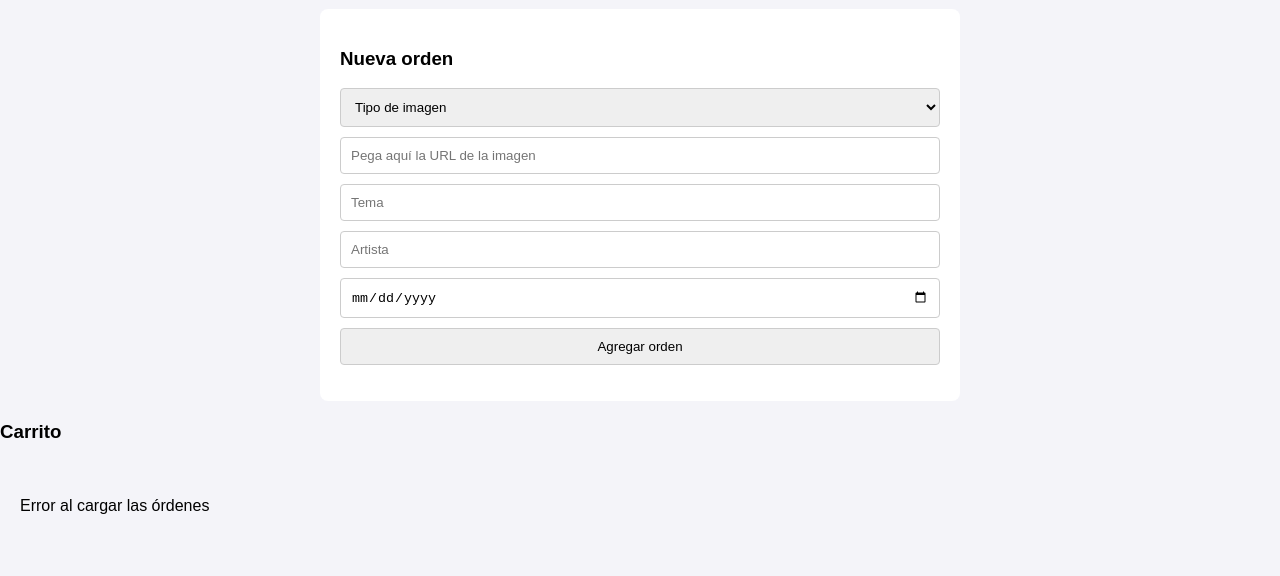
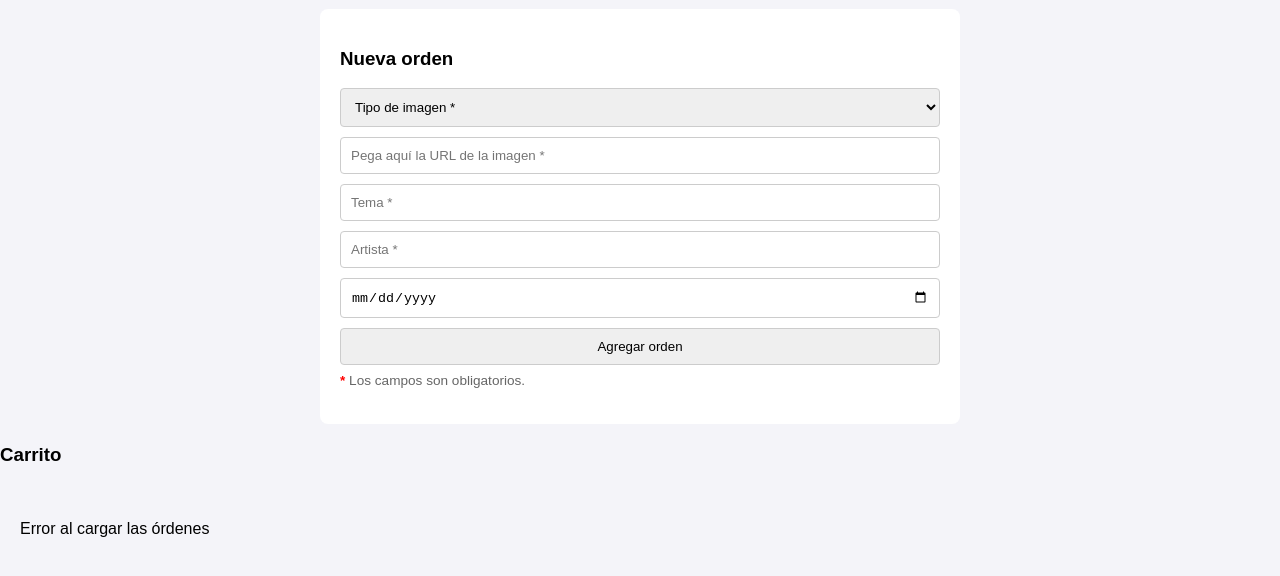
Before and after one commit to AymaraC/MERAKI_STORE, a website: page public/index.html in a window 1280 px wide. Shown: the part 106-682 px from the top of the page. Drawn offline with Linux system fonts and the light colour scheme; no server answers; sample sign-in values are in the browser's storage.

Commit message:
Actualizo

```diff
--- a/public/index.html
+++ b/public/index.html
@@ -23,18 +23,22 @@
     <h3>Nueva orden</h3>
     <form id="order-form">
       <select id="tipoImagen" required>
-        <option value="">Tipo de imagen</option>
+        <option value="">Tipo de imagen *</option>
         <option value="foto_personal">Foto personal</option>
         <option value="foto_del_artista">Foto del artista</option>
       </select>
 
-      <input type="text" id="imageUrl" placeholder="Pega aquí la URL de la imagen" required />
-      <input type="text" id="tema" placeholder="Tema" required />
-      <input type="text" id="artista" placeholder="Artista" required />
+      <input type="text" id="imageUrl" placeholder="Pega aquí la URL de la imagen *" required />
+      <input type="text" id="tema" placeholder="Tema *" required />
+      <input type="text" id="artista" placeholder="Artista *" required />
       <input type="date" id="fecha" />
 
       <button type="submit">Agregar orden</button>
     </form>
+
+    <p class="nota-obligatorios">
+        Los campos son obligatorios.
+    </p>
 
     <p id="order-message" class="message"></p>
   </section>
--- a/public/style.css
+++ b/public/style.css
@@ -118,5 +118,16 @@ header h2 {
   font-weight: normal;
   color: #666;
   margin-top: 2;      /* saca el espacio arriba de Mis Órdenes */
+}
 
+.nota-obligatorios {
+  font-size: 0.85rem;
+  color: #666;       /* gris suave */
+  margin-top: 8px;
 }
+
+.nota-obligatorios::before {
+  content: "* ";
+  color: red;
+  font-weight: bold;
+}
```
Also changed, not shown: public/script.js (+10 -7 lines).
